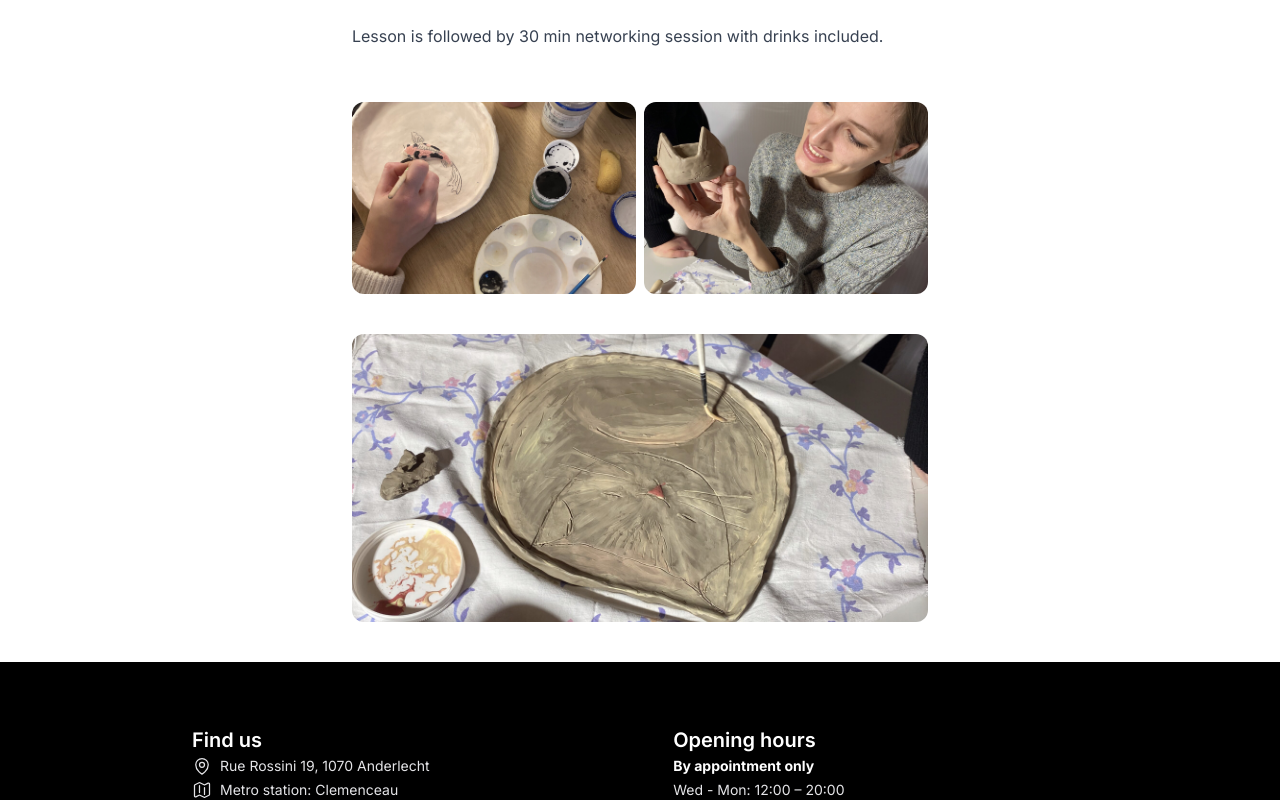
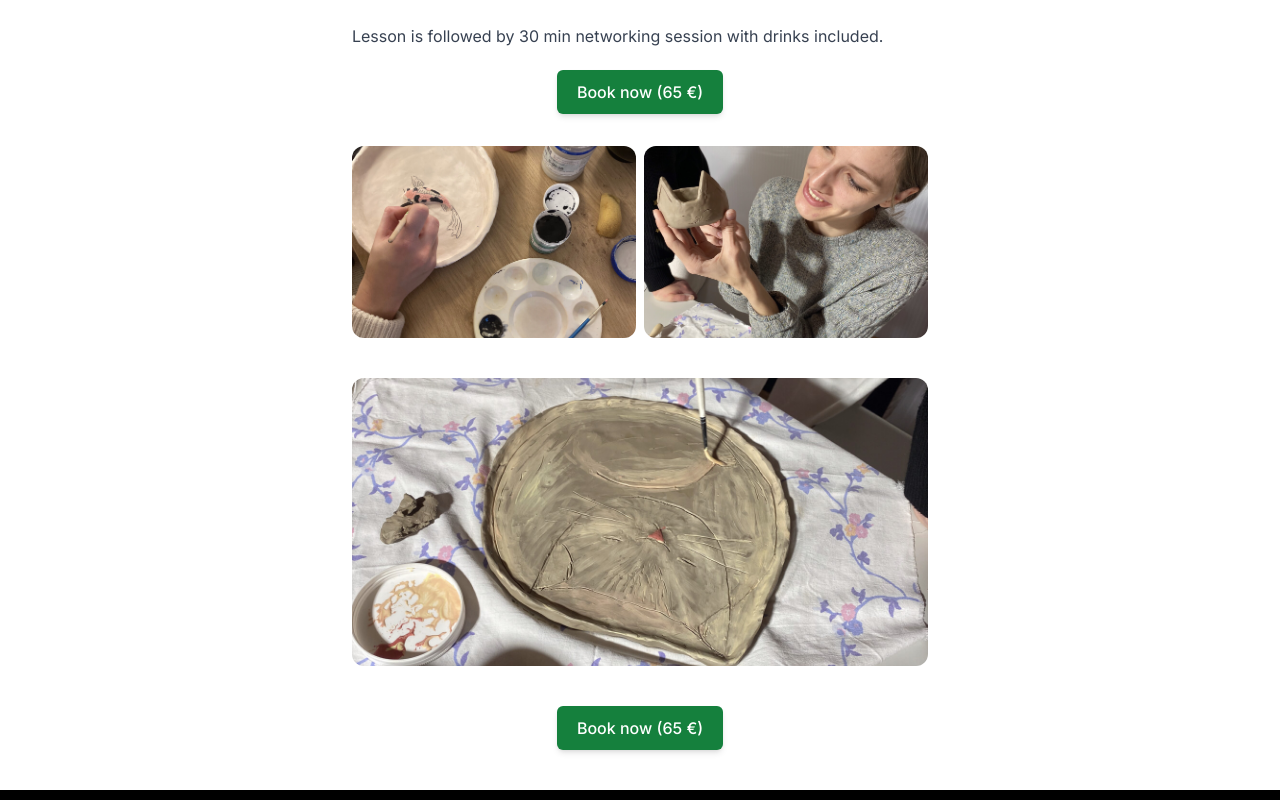
Before and after one commit to jleclanche/malinamore.studio, a Next.js app: page /classes/fall-in-love-with-clay in a window 1280 px wide. Shown: the part 446-1246 px from the top of the page. Built offline with nearby package versions, Linux system fonts and the light colour scheme.

Commit message:
Add book now button

```diff
--- a/app/classes/fall-in-love-with-clay/page.tsx
+++ b/app/classes/fall-in-love-with-clay/page.tsx
@@ -1,3 +1,16 @@
+import ExternalLink from "@/app/components/ExternalLink";
+
+const BookNow = () => (
+	<div className="flex justify-center">
+		<ExternalLink
+			href="https://cal.com/malina-more/fall-in-love-with-clay"
+			className="w-fit text-white bg-green-700 px-5 py-2 rounded-md shadow-md hover:bg-green-600 no-underline"
+		>
+			Book now (65 €)
+		</ExternalLink>
+	</div>
+);
+
 const Page = () => (
 	<article className="p-10 mx-auto prose">
 		<h1>Fall in Love with Clay</h1>
@@ -18,7 +31,9 @@ const Page = () => (
 
 		<p>Lesson is followed by 30 min networking session with drinks included.</p>
 
-		<div className="grid grid-cols-4 col-span-2  gap-2">
+		<BookNow />
+
+		<div className="grid grid-cols-4 col-span-2 gap-2 mb-10">
 			<div className=" overflow-hidden rounded-xl col-span-2 max-h-[14rem]">
 				<img
 					className="h-full w-full rounded-xl object-cover"
@@ -41,6 +56,7 @@ const Page = () => (
 				/>
 			</div>
 		</div>
+		<BookNow />
 	</article>
 );
 
```
